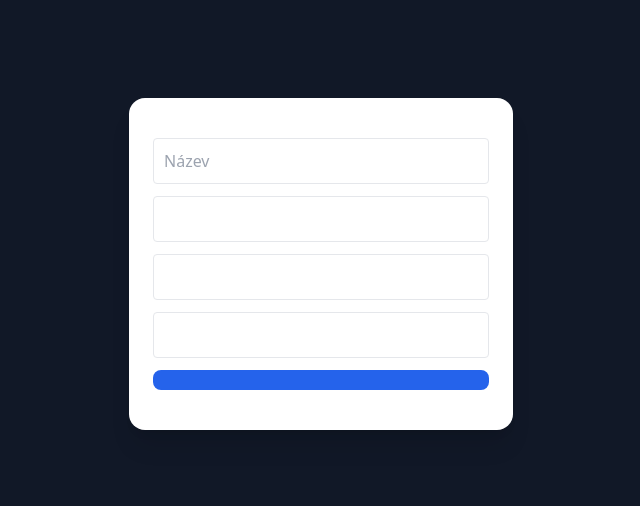
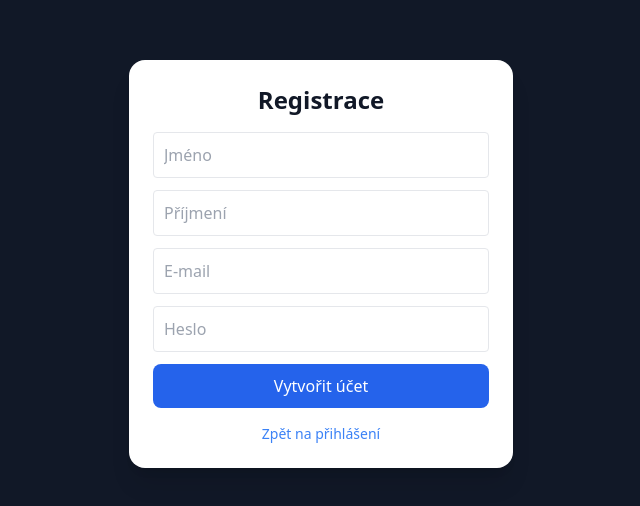
Before and after one commit to neqarange/appShopingList, a React (Create React App) app in the folder frontend/: page /register in a window 1280 px wide. Shown: the part 136-642 px from the top of the page, without its empty margins (319-959 px from the left). Built offline with nearby package versions, Linux system fonts and the light colour scheme.

Commit message:
Login, register - english

```diff
--- a/frontend/src/i18n.js
+++ b/frontend/src/i18n.js
@@ -1,97 +1,119 @@
 export const translations = {
   cs: {
-    // Dashboard
+    // ===== APP / HEADER =====
     title: "Nákupní seznamy",
-    archivedLists: "Archivované seznamy",
     active: "Aktivní",
     archived: "Archivované",
+    archivedLists: "Archivované seznamy",
+    addList: "Přidat seznam",
+    back: "Zpět",
 
-    addList: "Přidat seznam",
     darkMode: "Tmavý režim",
     lightMode: "Světlý režim",
     language: "Jazyk",
 
-    // DetailPage
-    back: "Zpět",
+    // ===== AUTH =====
+    login: "Přihlášení",
+    register: "Registrace",
+    email: "E-mail",
+    password: "Heslo",
+    name: "Jméno",
+    surename: "Příjmení",
+    signIn: "Přihlásit se",
+    signUp: "Vytvořit účet",
+    noAccount: "Nemáš účet?",
+    haveAccount: "Zpět na přihlášení",
+    logout: "Odhlásit se",
+
+    // ===== DASHBOARD =====
+    items: "Položky",
+    sharedWith: "Sdíleno s",
+
+    // ===== DETAIL PAGE =====
+    addItem: "Přidat položku",
     archiveList: "Archivovat seznam",
     deleteList: "Smazat seznam",
-    addItem: "Přidat položku",
 
-    // ItemForm
+    // ===== ITEM FORM =====
     itemDetail: "Detail položky",
-    name: "Název",
     description: "Popis",
     quantity: "Množství",
     saveItem: "Uložit položku",
     deleteItem: "Smazat položku",
     cancel: "Zrušit",
 
-    // AddListModal
+    // ===== ADD LIST MODAL =====
     addListTitle: "Přidat seznam",
     listName: "Název seznamu",
     shareUser: "Přidat uživatele",
-    sharedWith: "Sdíleno s",
-    items: "Položky",
     saveList: "Uložit seznam",
 
-    // ActionButtons
+    // ===== ACTION BUTTONS =====
     saveList: "Uložit seznam",
     deleteList: "Smazat seznam",
 
-    // Chart
+    // ===== CHART =====
     purchaseStatus: "Stav nákupu",
     bought: "Koupeno",
     notBought: "Nekoupeno",
-
-    // User
-    logout: "Odhlásit se",
   },
 
   en: {
-    // Dashboard
+    // ===== APP / HEADER =====
     title: "Shopping Lists",
-    archivedLists: "Archived Lists",
     active: "Active",
     archived: "Archived",
+    archivedLists: "Archived lists",
+    addList: "Add list",
+    back: "Back",
 
-    addList: "Add List",
     darkMode: "Dark mode",
     lightMode: "Light mode",
     language: "Language",
 
-    // DetailPage
-    back: "Back",
+    // ===== AUTH =====
+    login: "Login",
+    register: "Register",
+    email: "Email",
+    password: "Password",
+    name: "First name",
+    surename: "Last name",
+    signIn: "Sign in",
+    signUp: "Create account",
+    noAccount: "No account?",
+    haveAccount: "Back to login",
+    logout: "Logout",
+
+    // ===== DASHBOARD =====
+    items: "Items",
+    sharedWith: "Shared with",
+
+    // ===== DETAIL PAGE =====
+    addItem: "Add item",
     archiveList: "Archive list",
     deleteList: "Delete list",
-    addItem: "Add item",
 
-    // ItemForm
-    itemDetail: "Item Detail",
-    name: "Name",
+    // ===== ITEM FORM =====
+    itemDetail: "Item detail",
     description: "Description",
     quantity: "Quantity",
     saveItem: "Save item",
     deleteItem: "Delete item",
     cancel: "Cancel",
 
-    // AddListModal
-    addListTitle: "Create list",
+    // ===== ADD LIST MODAL =====
+    addListTitle: "Add list",
     listName: "List name",
     shareUser: "Add user",
-    sharedWith: "Shared with",
-    items: "Items",
     saveList: "Save list",
 
-    // ActionButtons
+    // ===== ACTION BUTTONS =====
     saveList: "Save list",
     deleteList: "Delete list",
 
-    // Chart
+    // ===== CHART =====
     purchaseStatus: "Purchase status",
     bought: "Bought",
     notBought: "Not bought",
-
-    // User
-    logout: "Logout",
   },
 };
```
